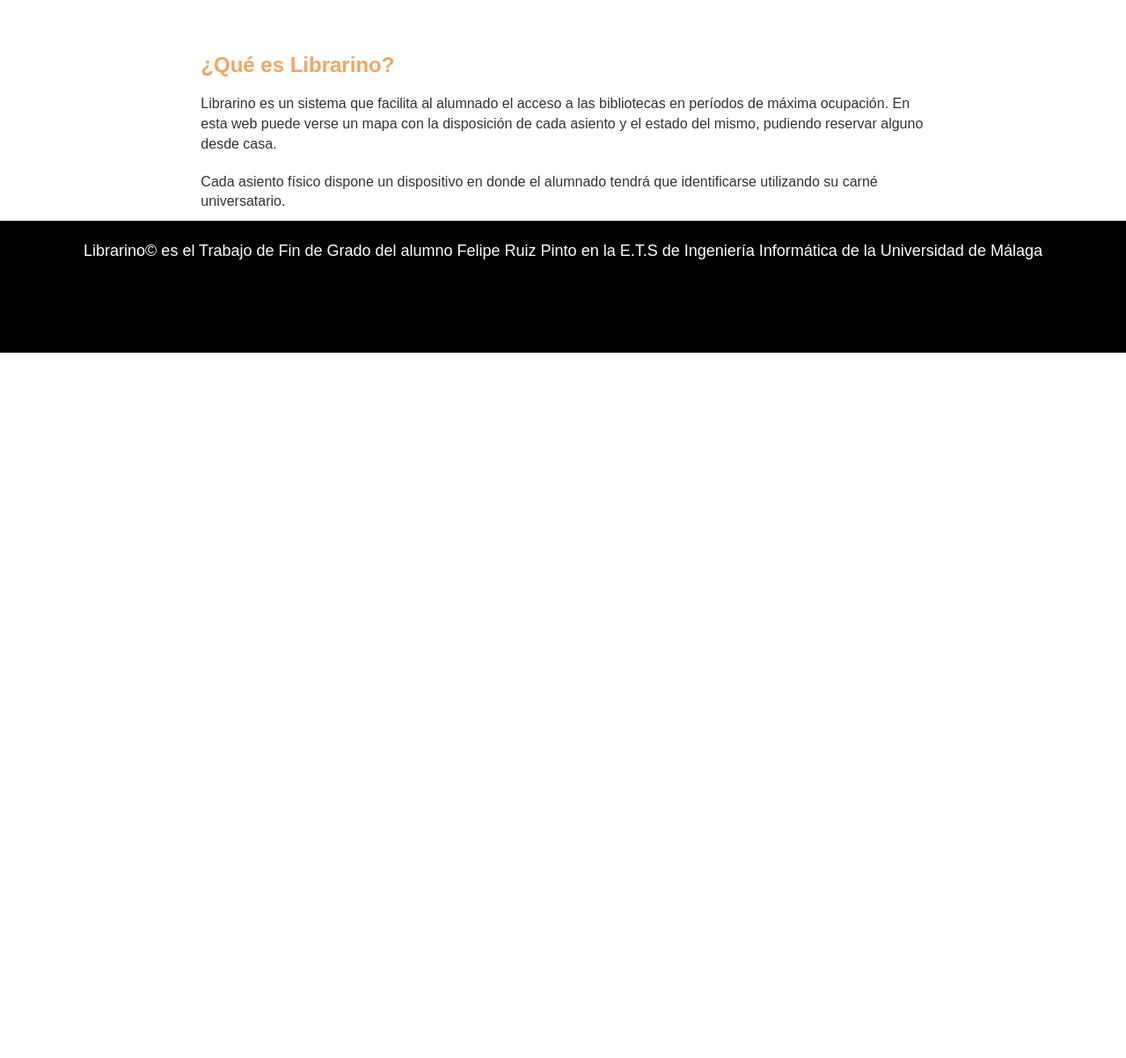
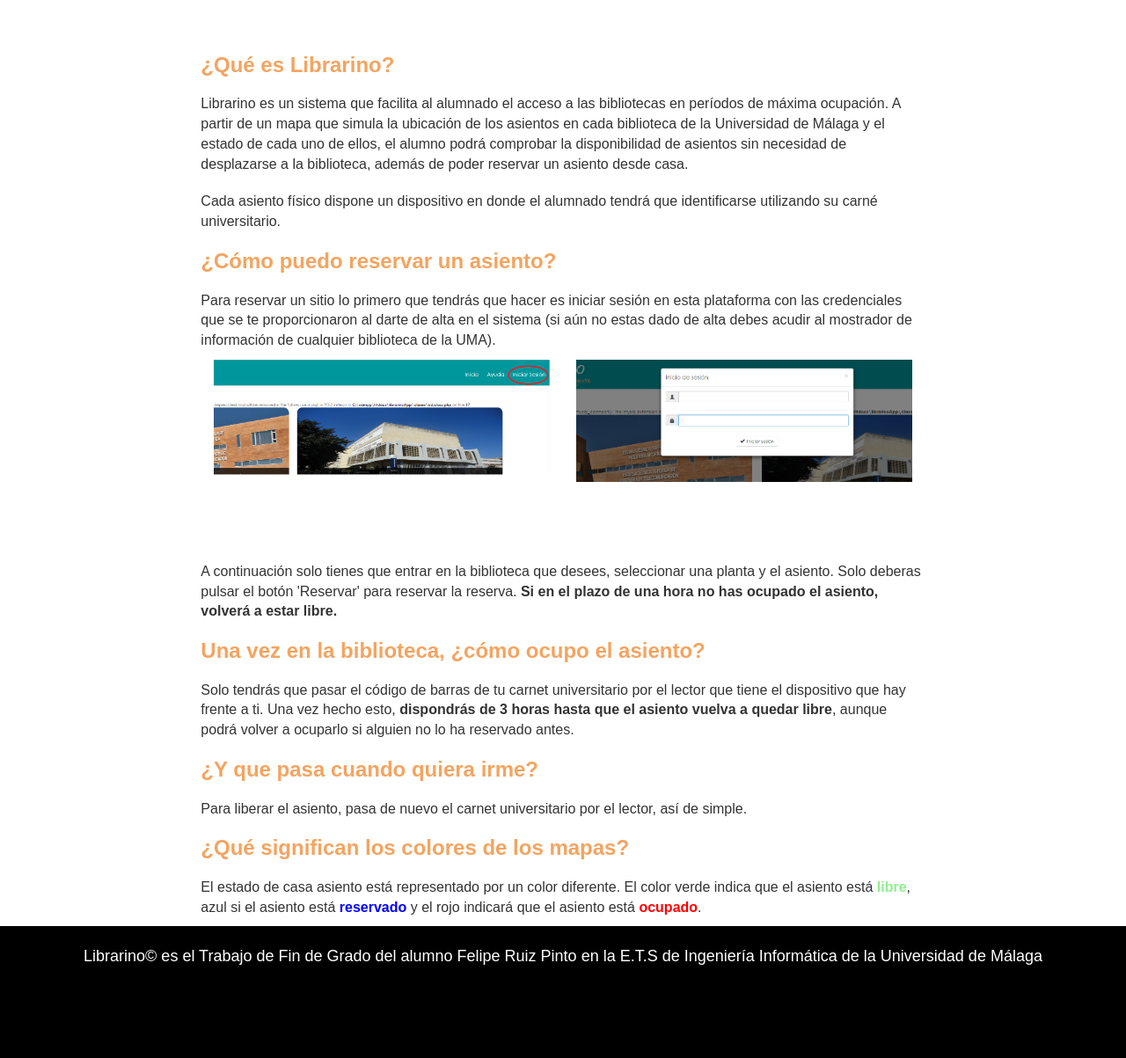
Before and after one commit to felipe8313/TFG-Felipe-Ruiz, a PHP site: page /ayuda.php in a window 1280 px wide. Shown: the part 96-1299 px from the top of the page at 88% size. Before the commit the page ends 497 px from the top, so only its background shows below. Run offline with PHP 8.4, Linux system fonts and the light colour scheme.

Commit message:
Completada pantalla de ayuda

```diff
--- a/ayuda.php
+++ b/ayuda.php
@@ -27,13 +27,45 @@ include 'clases/bd.class.php';
                 <div class="col-md-8 col-md-offset-2">
                     <h3 class="tituloApartado">¿Qué es Librarino?</h3>
                     <p class="parrafoAyuda">
-                        Librarino es un sistema que facilita al alumnado el acceso a las bibliotecas en períodos de máxima ocupación. En esta web puede verse un mapa con la disposición de cada asiento y el estado del mismo,
-                        pudiendo reservar alguno desde casa.
+                        Librarino es un sistema que facilita al alumnado el acceso a las bibliotecas en períodos de máxima ocupación. A partir de un mapa que simula la ubicación de
+                        los asientos en cada biblioteca de la Universidad de Málaga y el estado de cada uno de ellos,
+                        el alumno podrá comprobar la disponibilidad de asientos sin necesidad de desplazarse a la biblioteca, además de poder reservar un asiento desde casa.
                     </p>
                     <p class="parrafoAyuda">
-                        Cada asiento físico dispone un dispositivo en donde el alumnado tendrá que identificarse utilizando su carné universatario.
+                        Cada asiento físico dispone un dispositivo en donde el alumnado tendrá que identificarse utilizando su carné universitario.
                     </p>
 
+                    <h3 class="tituloApartado">¿Cómo puedo reservar un asiento?</h3>
+                    <p class="parrafoAyuda">
+                        Para reservar un sitio lo primero que tendrás que hacer es iniciar sesión en esta plataforma con las credenciales que se te proporcionaron al darte de alta en el
+                        sistema (si aún no estas dado de alta debes acudir al mostrador de información de cualquier biblioteca de la UMA).
+                    </p>
+                    <div class="row">
+                        <div class="col-md-6">
+                            <img width="100%" src="resources/imgs/ayuda/inicioSesion1.png">
+                        </div>
+                        <div class="col-md-6">
+                            <img width="100%" src="resources/imgs/ayuda/inicioSesion2.png">
+                        </div>
+                    </div>
+                    <p class="parrafoAyuda">
+                        A continuación solo tienes que entrar en la biblioteca que desees, seleccionar una planta y el asiento. Solo deberas pulsar el botón 'Reservar' para reservar la
+                        reserva. <b>Si en el plazo de una hora no has ocupado el asiento, volverá a estar libre.</b>
+                    </p>
+                    <h3 class="tituloApartado">Una vez en la biblioteca, ¿cómo ocupo el asiento?</h3>
+                    <p class="parrafoAyuda">
+                        Solo tendrás que pasar el código de barras de tu carnet universitario por el lector que tiene el dispositivo que hay frente a ti. Una vez hecho esto, <b>dispondrás de
+                            3 horas hasta que el asiento vuelva a quedar libre</b>, aunque podrá volver a ocuparlo si alguien no lo ha reservado antes.
+                    </p>
+                    <h3 class="tituloApartado">¿Y que pasa cuando quiera irme?</h3>
+                    <p class="parrafoAyuda">
+                        Para liberar el asiento, pasa de nuevo el carnet universitario por el lector, así de simple.
+                    </p>
+                    <h3 class="tituloApartado">¿Qué significan los colores de los mapas?</h3>
+                    <p class="parrafoAyuda">
+                        El estado de casa asiento está representado por un color diferente. El color verde indica que el asiento está <b class="etiquetaLibre">libre</b>, azul si el
+                        asiento está <b class="etiquetaReservado">reservado</b> y el rojo indicará que el asiento está <b class="etiquetaOcupado">ocupado</b>.
+                    </p>
                 </div>
             </div>
         </div>
--- a/resources/style.css
+++ b/resources/style.css
@@ -8,6 +8,22 @@ and open the template in the editor.
     Author     : Felipe
 */
 @import url('https://fonts.googleapis.com/css?family=Gloria+Hallelujah');
+
+.etiquetaLibre{
+    font-weight: bold;
+    color: lightgreen !important;
+}
+
+.etiquetaReservado{
+    font-weight: bold;
+    color: blue !important;
+}
+
+.etiquetaOcupado{
+    font-weight: bold;
+    color: red !important;
+}
+
 
 .mapa{
     width: 30%;
```
Also changed, not shown: nbproject/private/private.xml (+1 -7 lines), resources/imgs/ayuda/inicioSesion1.png (added), resources/imgs/ayuda/inicioSesion2.PNG (added).
